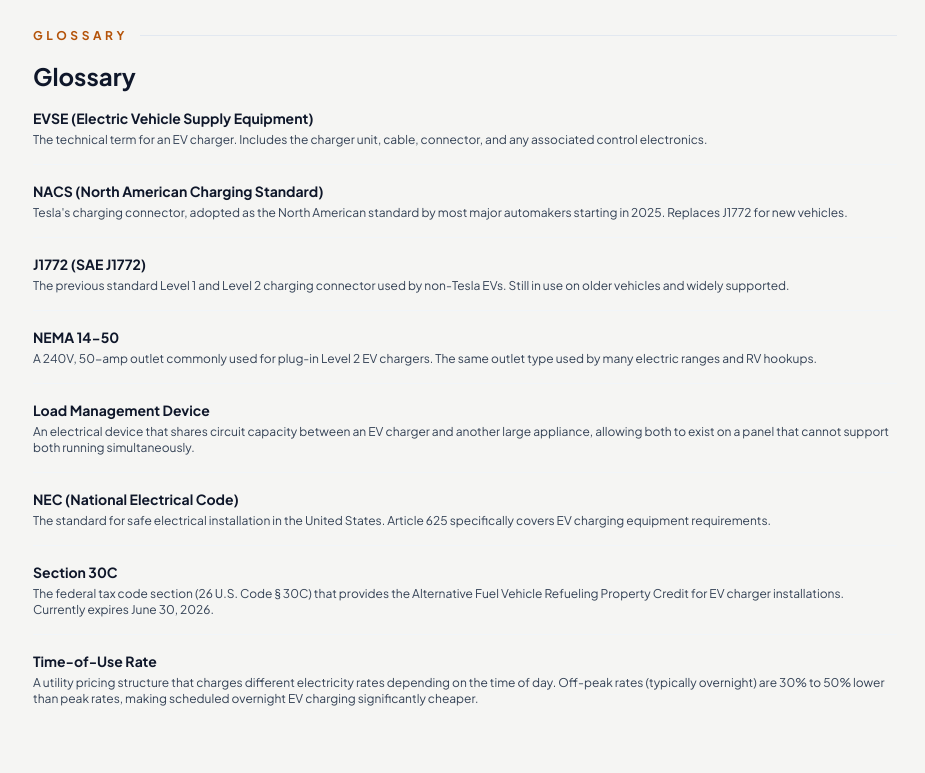
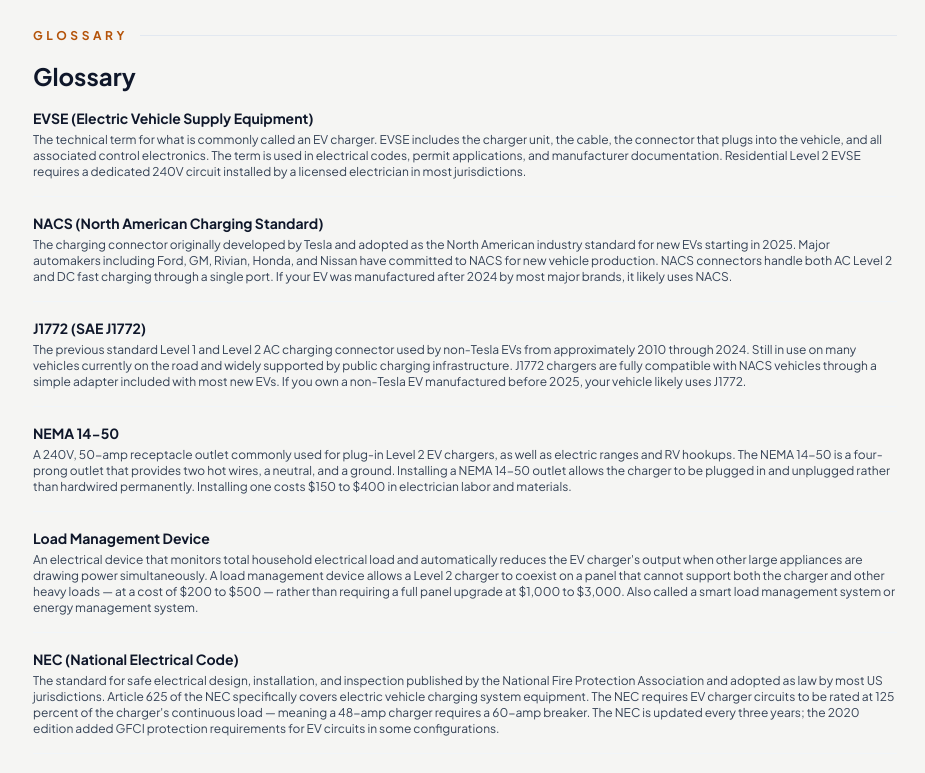
Before and after one commit to thebasementguide2026/thegarage.guide-, a Next.js app: page /guides/ev-charger-installation in a window 1280 px wide. Shown: the part 8960-9733 px from the top of the page, without its empty margins (175-1100 px from the left). Built offline with nearby package versions, Linux system fonts and the light colour scheme.

Commit message:
Expand glossary definitions on ev-charger-installation

```diff
--- a/app/guides/ev-charger-installation/page.tsx
+++ b/app/guides/ev-charger-installation/page.tsx
@@ -396,35 +396,35 @@ export default function EVChargerInstallation() {
           <div className='space-y-4'>
             <div className='border-b border-slate-100 pb-4'>
               <h3 className='text-sm font-bold text-slate-900 mb-1'>EVSE (Electric Vehicle Supply Equipment)</h3>
-              <p className='text-slate-700 text-xs'>The technical term for an EV charger. Includes the charger unit, cable, connector, and any associated control electronics.</p>
+              <p className='text-slate-700 text-xs'>The technical term for what is commonly called an EV charger. EVSE includes the charger unit, the cable, the connector that plugs into the vehicle, and all associated control electronics. The term is used in electrical codes, permit applications, and manufacturer documentation. Residential Level 2 EVSE requires a dedicated 240V circuit installed by a licensed electrician in most jurisdictions.</p>
             </div>
             <div className='border-b border-slate-100 pb-4'>
               <h3 className='text-sm font-bold text-slate-900 mb-1'>NACS (North American Charging Standard)</h3>
-              <p className='text-slate-700 text-xs'>Tesla&apos;s charging connector, adopted as the North American standard by most major automakers starting in 2025. Replaces J1772 for new vehicles.</p>
+              <p className='text-slate-700 text-xs'>The charging connector originally developed by Tesla and adopted as the North American industry standard for new EVs starting in 2025. Major automakers including Ford, GM, Rivian, Honda, and Nissan have committed to NACS for new vehicle production. NACS connectors handle both AC Level 2 and DC fast charging through a single port. If your EV was manufactured after 2024 by most major brands, it likely uses NACS.</p>
             </div>
             <div className='border-b border-slate-100 pb-4'>
               <h3 className='text-sm font-bold text-slate-900 mb-1'>J1772 (SAE J1772)</h3>
-              <p className='text-slate-700 text-xs'>The previous standard Level 1 and Level 2 charging connector used by non-Tesla EVs. Still in use on older vehicles and widely supported.</p>
+              <p className='text-slate-700 text-xs'>The previous standard Level 1 and Level 2 AC charging connector used by non-Tesla EVs from approximately 2010 through 2024. Still in use on many vehicles currently on the road and widely supported by public charging infrastructure. J1772 chargers are fully compatible with NACS vehicles through a simple adapter included with most new EVs. If you own a non-Tesla EV manufactured before 2025, your vehicle likely uses J1772.</p>
             </div>
             <div className='border-b border-slate-100 pb-4'>
               <h3 className='text-sm font-bold text-slate-900 mb-1'>NEMA 14-50</h3>
-              <p className='text-slate-700 text-xs'>A 240V, 50-amp outlet commonly used for plug-in Level 2 EV chargers. The same outlet type used by many electric ranges and RV hookups.</p>
+              <p className='text-slate-700 text-xs'>A 240V, 50-amp receptacle outlet commonly used for plug-in Level 2 EV chargers, as well as electric ranges and RV hookups. The NEMA 14-50 is a four-prong outlet that provides two hot wires, a neutral, and a ground. Installing a NEMA 14-50 outlet allows the charger to be plugged in and unplugged rather than hardwired permanently. Installing one costs $150 to $400 in electrician labor and materials.</p>
             </div>
             <div className='border-b border-slate-100 pb-4'>
               <h3 className='text-sm font-bold text-slate-900 mb-1'>Load Management Device</h3>
-              <p className='text-slate-700 text-xs'>An electrical device that shares circuit capacity between an EV charger and another large appliance, allowing both to exist on a panel that cannot support both running simultaneously.</p>
+              <p className='text-slate-700 text-xs'>An electrical device that monitors total household electrical load and automatically reduces the EV charger&apos;s output when other large appliances are drawing power simultaneously. A load management device allows a Level 2 charger to coexist on a panel that cannot support both the charger and other heavy loads &mdash; at a cost of $200 to $500 &mdash; rather than requiring a full panel upgrade at $1,000 to $3,000. Also called a smart load management system or energy management system.</p>
             </div>
             <div className='border-b border-slate-100 pb-4'>
               <h3 className='text-sm font-bold text-slate-900 mb-1'>NEC (National Electrical Code)</h3>
-              <p className='text-slate-700 text-xs'>The standard for safe electrical installation in the United States. Article 625 specifically covers EV charging equipment requirements.</p>
+              <p className='text-slate-700 text-xs'>The standard for safe electrical design, installation, and inspection published by the National Fire Protection Association and adopted as law by most US jurisdictions. Article 625 of the NEC specifically covers electric vehicle charging system equipment. The NEC requires EV charger circuits to be rated at 125 percent of the charger&apos;s continuous load &mdash; meaning a 48-amp charger requires a 60-amp breaker. The NEC is updated every three years; the 2020 edition added GFCI protection requirements for EV circuits in some configurations.</p>
             </div>
             <div className='border-b border-slate-100 pb-4'>
               <h3 className='text-sm font-bold text-slate-900 mb-1'>Section 30C</h3>
-              <p className='text-slate-700 text-xs'>The federal tax code section (26 U.S. Code &sect; 30C) that provides the Alternative Fuel Vehicle Refueling Property Credit for EV charger installations. Currently expires June 30, 2026.</p>
+              <p className='text-slate-700 text-xs'>The section of the US Tax Code that provides the Alternative Fuel Vehicle Refueling Property Credit. Under current law it provides a tax credit of 30 percent of equipment and installation costs up to $1,000 for qualifying residential EV charger installations. The credit applies to the charger hardware, labor, wiring, panel work, and permit costs. It is non-refundable and currently expires June 30, 2026 for residential installations.</p>
             </div>
             <div className='pb-4'>
               <h3 className='text-sm font-bold text-slate-900 mb-1'>Time-of-Use Rate</h3>
-              <p className='text-slate-700 text-xs'>A utility pricing structure that charges different electricity rates depending on the time of day. Off-peak rates (typically overnight) are 30% to 50% lower than peak rates, making scheduled overnight EV charging significantly cheaper.</p>
+              <p className='text-slate-700 text-xs'>A utility electricity pricing structure that charges different rates depending on the time of day. Off-peak rates &mdash; typically between 9 PM and 6 AM on weekdays &mdash; are 30 to 50 percent lower than on-peak daytime rates. Enrolling in a time-of-use rate plan and scheduling your EV charger to charge overnight can reduce annual charging costs by $150 to $300 compared to unmanaged daytime charging. Most smart Level 2 chargers include scheduling features that automate off-peak charging.</p>
             </div>
           </div>
         </div>
```
